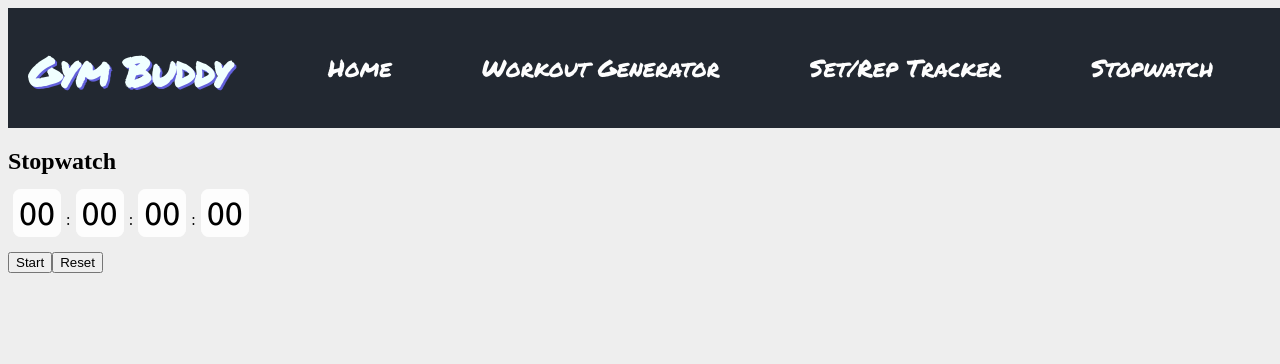
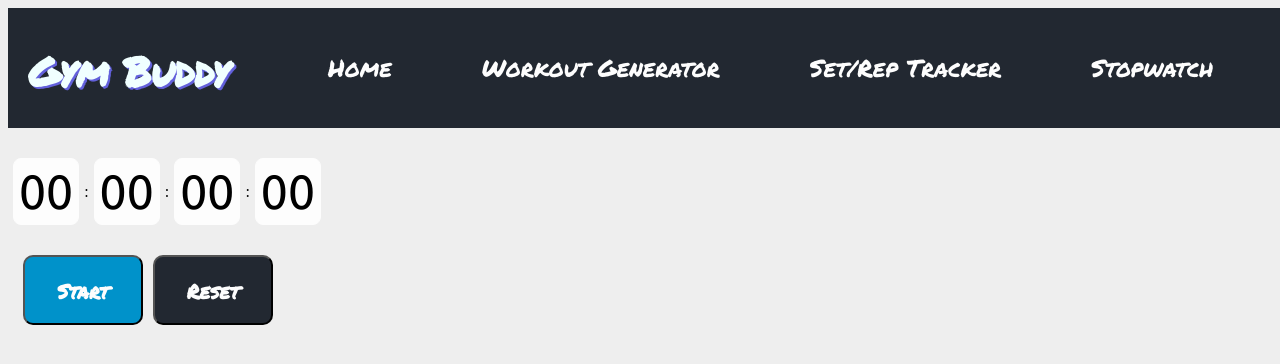
Before and after one commit to b-e-n-murray/react-gym-buddy-app, a React (Create React App) app: page /stopwatch in a window 1280 px wide. Shown: the top 364 px of the page. Built offline with nearby package versions, Linux system fonts and the light colour scheme; a web font is replaced by a local one.

Commit message:
stopwatch functionality completed plus some css

```diff
--- a/src/App.css
+++ b/src/App.css
@@ -165,19 +165,77 @@
   text-shadow: 1px 1px #0092ca;
 }
 
+.stopwatch-page {
+  justify-content: center;
+  align-items: center;
+}
+
 .stopwatch-ctn {
   display: flex;
   width: fit-content;
-  margin-bottom: 20px;
+  margin-top: 30px;
+  margin-bottom: 30px;
+  align-items: center;
 }
 
 .time-msr {
   border: solid 1px #fdfdfd;
   border-radius: 8px;
   background: #fdfdfd;
-  font-size: xx-large;
+  font-size: xxx-large;
   font-family: "Ubuntu", sans-serif;
   padding: 5px;
   margin-right: 5px;
   margin-left: 5px;
 }
+
+.lap {
+  margin-top: 20px;
+  font-size: larger;
+}
+
+.laps-ctn {
+  font-family: "Ubuntu", sans-serif;
+}
+
+.stopwatch-page button {
+  color: #fdfdfd;
+  height: 70px;
+  width: 120px;
+  font-family: "Permanent Marker", cursive;
+  font-size: 20px;
+  text-align: center;
+  font-weight: 700;
+  padding: 20px;
+  border-radius: 10px;
+  cursor: pointer;
+  transition: all 0.3s ease 0s;
+  margin-right: 10px;
+}
+
+.stopwatch-page button:hover {
+  text-shadow: 2px 2px #222831;
+  border: #eeeeee 1px;
+}
+
+.sw-btn-start {
+  background-color: #0092ca;
+  margin-left: 15px;
+}
+
+.sw-btn-start:hover {
+  text-shadow: 1px 1px #222831;
+}
+
+.sw-btn-lap {
+  background-color: #0074a2;
+  margin-left: 15px;
+}
+
+.sw-btn-pause {
+  background-color: #0074a2;
+}
+
+.sw-btn-reset {
+  background-color: #222831;
+}
--- a/src/components/Stopwatch.tsx
+++ b/src/components/Stopwatch.tsx
@@ -15,6 +15,7 @@ function Stopwatch(): JSX.Element {
         seconds: 0,
         milliseconds: 0,
     });
+    const [laps, setLaps] = useState<Time[]>([]);
     const [intervalID, setIntervalID] = useState<NodeJS.Timeout>();
 
     function handlePause() {
@@ -49,6 +50,18 @@ function Stopwatch(): JSX.Element {
         setIntervalID(newIntervalID);
     }
 
+    function handleLap() {
+        setLaps([
+            ...laps,
+            {
+                hours: currentTime.hours,
+                minutes: currentTime.minutes,
+                seconds: currentTime.seconds,
+                milliseconds: currentTime.milliseconds,
+            },
+        ]);
+    }
+
     function handleReset() {
         setCurrentTime({
             hours: 0,
@@ -59,13 +72,23 @@ function Stopwatch(): JSX.Element {
         setWatchRunning(false);
         clearInterval(intervalID);
         setIntervalID(undefined);
+        setLaps([]);
+    }
+
+    function stopwatchInProgress(currentTime: Time): string {
+        if (
+            currentTime.hours === 0 &&
+            currentTime.minutes === 0 &&
+            currentTime.seconds === 0 &&
+            currentTime.milliseconds === 0)
+            return "Start"
+        else return "Resume"
     }
 
     return (
         <>
-      <h2>Stopwatch</h2>
+            <div className="stopwatch-page">
                 <div className="stopwatch-ctn">
-        <div>
                     <span className="time-msr">
                         {currentTime.hours < 10
                             ? "0" + currentTime.hours
@@ -90,16 +113,31 @@ function Stopwatch(): JSX.Element {
                             : currentTime.milliseconds}
                     </span>
                 </div>
-      </div>
-      {!watchRunning && <button onClick={handleStart}>Start</button>}
+                {!watchRunning && <button onClick={handleStart} className="sw-btn-start">{stopwatchInProgress(currentTime)}</button>}
                 {watchRunning ? (
                     <div>
-          <button>Lap</button>
-          <button onClick={handlePause}>Pause</button>
+                        <button onClick={handleLap} className="sw-btn-lap">Lap</button>
+                        <button onClick={handlePause} className="sw-btn-pause">Pause</button>
                     </div>
                 ) : (
-        <button onClick={handleReset}>Reset</button>
+                    <button onClick={handleReset} className="sw-btn-reset">Reset</button>
                 )}
+                <div className="laps-ctn">
+                    {laps.map((time) => {
+                        return (
+                            <div key={laps.indexOf(time)} className="lap">
+                                Lap {laps.indexOf(time) + 1}:{" "}
+                                {time.hours < 10 ? "0" + time.hours : time.hours}:
+                                {time.minutes < 10 ? "0" + time.minutes : time.minutes}:
+                                {time.seconds < 10 ? "0" + time.seconds : time.seconds}:
+                                {time.milliseconds < 10
+                                    ? "0" + time.milliseconds
+                                    : time.milliseconds}
+                            </div>
+                        );
+                    })}
+                </div>
+            </div>
         </>
     );
 }
```
Lines whose indentation alone changed are shown as unchanged.
